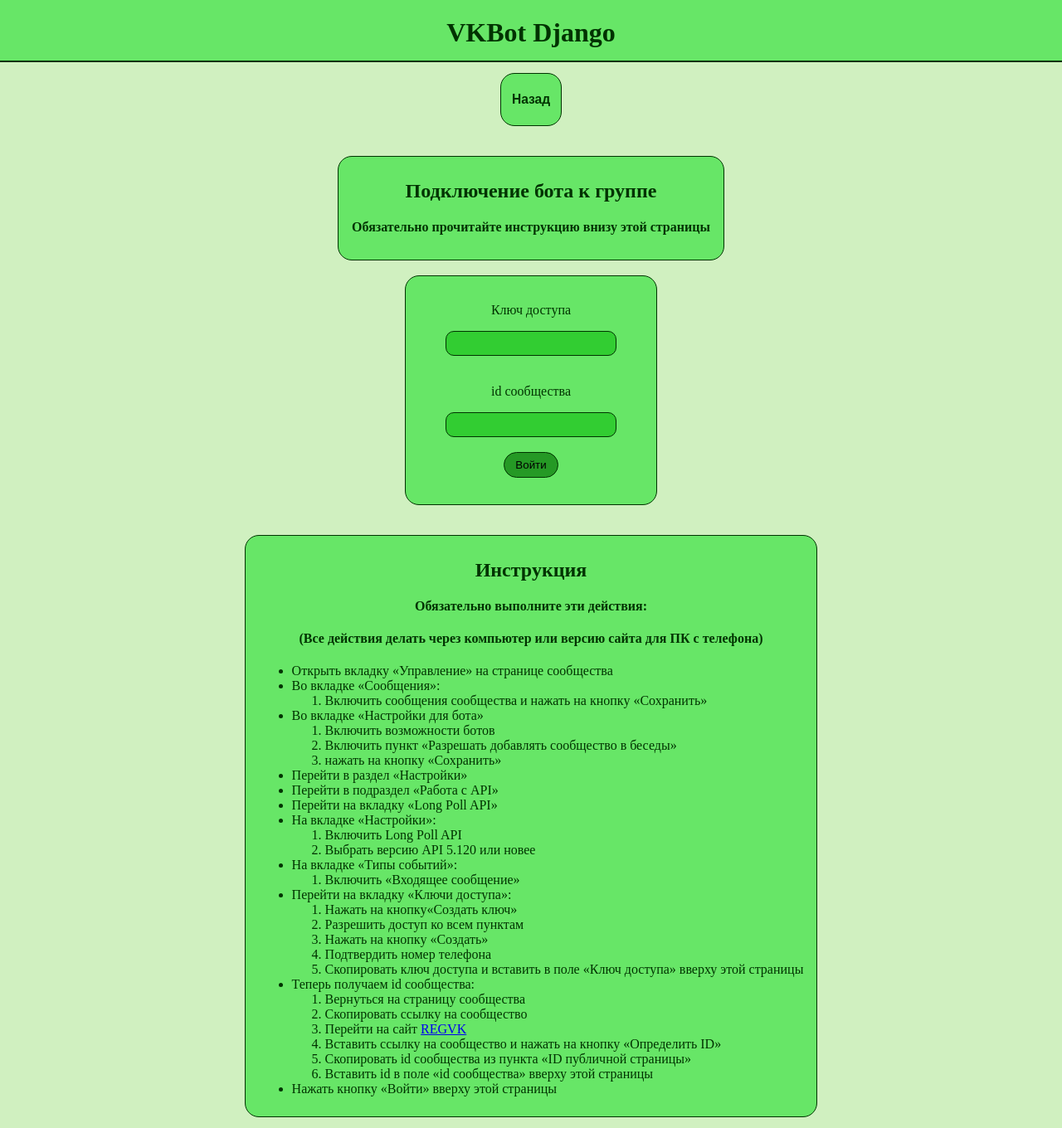
After one commit to Roofchick/vkbot_django, a Django app: page /accounts/new_group in a window 1280 px wide. The commit adds this page. Shown: the whole page at 83% size. Run offline with Django 3.2, Linux system fonts and the light colour scheme.

Commit message:
Some fix

```diff
--- a/bot/apps/accounts/urls.py
+++ b/bot/apps/accounts/urls.py
@@ -6,9 +6,17 @@ app_name = 'Accounts'
 urlpatterns = [
 	path('', views.index, name = 'index'),
 	path('new_account', views.new_account, name = 'new_account'),
+	path('new_account_token', views.new_account_token, name = 'new_account_token'),
+	path('new_acc_login_or_token', views.new_acc_login_or_token, name='new_acc_login_or_token'),
+	path('new', views.new, name='new'),
+	path('new_group', views.new_group, name='new_group'),
 	path('<int:account_id>/', views.settings, name = 'settings'),
 	path('<int:account_id>/save', views.save, name = 'save'),
-	path('create', views.create, name = 'create'),
+	path('create_account', views.create_account, name = 'create_account'),
+	path('create_account_token', views.create_account_token, name = 'create_account_token'),
+	path('create_group', views.create_group, name='create_group'),
 	path('start', views.start, name='start'),
 	path('end', views.end, name='end'),
+	path('<int:account_id>/delete_yesno', views.delete_yesno, name='delete_yesno'),
+	path('<int:account_id>/delete_account', views.delete_account, name='delete_account'),
 ]
--- a/bot/apps/accounts/views.py
+++ b/bot/apps/accounts/views.py
@@ -34,11 +34,25 @@ def save(request, account_id):
 	except:
 		raise Http404('Аккаунт не найден')
 
-	a.name = request.POST['name']
-	a.mark = request.POST['mark']
-	a.sleep = request.POST['sleep']
-	a.status = request.POST['status']
+	try:
+		a.name = request.POST['name']
+	except:
+		pass
 
+	try:
+		a.mark = request.POST['mark']
+	except:
+		pass
+
+	try:
+		a.sleep = request.POST['sleep']
+	except:
+		pass
+
+	try:
+		a.status = request.POST['status']
+	except:
+		pass
 
 	try:
 		x = request.POST['auto_friends']
@@ -74,14 +88,57 @@ def save(request, account_id):
 
 	a.save()
 
+	base_name = request.POST['base_name']
+	try:
+		with open(f"base/{base_name}") as f:
+			pass
+		a.base_name = base_name
+		a.save()
+		return HttpResponseRedirect( reverse('Accounts:settings', args=(a.id,)) )
+	except:
+		print(base_name)
+		return render(request, 'accounts/settings.html', {'account': a, 'error_base': base_name})
 
-	return HttpResponseRedirect( reverse('Accounts:settings', args=(a.id,)) )
 
 def new_account(request):
 	return render(request, 'accounts/new_account.html')
 
+def new_account_token(request):
+	return render(request, 'accounts/new_account_token.html')
 
-def create(request):
+def new(request):
+	return render(request, 'accounts/new.html')
+
+def new_acc_login_or_token(request):
+	return render(request, 'accounts/new_acc_login_or_token.html')
+
+def create_group(request):
+
+	token = request.POST['longpoll_token']
+
+	id = request.POST['id']
+
+	a = requests.get('https://api.vk.com/method/groups.getLongPollServer', params={'lp_version': 3, 'v': 5.121 , 'access_token': token, 'group_id': id})
+
+	try:
+		ts = a.json()['response']['ts']
+	except:
+		return render(request, 'accounts/new_account.html', {'error': True})
+
+	a = requests.get('https://api.vk.com/method/groups.getById', params={'access_token': token, 'group_id': id, 'v': 5.121})
+
+	name = a.json()['response'][0]['name']
+
+	a = Account(call=name, token=token, group=id)
+
+	a.save()
+
+	return render(request, 'accounts/settings.html', {'account': a})
+
+def new_group(request):
+	return render(request, 'accounts/new_group.html')
+
+def create_account(request):
 
 	login = request.POST['login']
 	password = request.POST['password']
@@ -90,6 +147,7 @@ def create(request):
 	try:
 		token = a.json()['access_token']
 	except:
+		print(a.text)
 		return render(request, 'accounts/new_account.html', {'error': True})
 
 	a = requests.get('https://api.vk.com/method/account.getProfileInfo', params={'v': 5.121, 'access_token': token})
@@ -107,14 +165,20 @@ def create(request):
 def start(request):
 
 	a = Status.objects.all()[0]
-	a.work = True
-	a.save()
-
-	start_bot()
 
 	accounts_list = Account.objects.all()
 
-	return render(request, 'accounts/list.html', {'accounts_list': accounts_list, 'start': a.work})
+	if accounts_list:
+
+		a.work = True
+		a.save()
+
+		start_bot()
+
+		return render(request, 'accounts/list.html', {'accounts_list': accounts_list, 'start': a.work})
+
+	else:
+		return render(request, 'accounts/list.html', {'accounts_list': accounts_list, 'start': a.work})
 
 
 def end(request):
@@ -126,3 +190,30 @@ def end(request):
 	accounts_list = Account.objects.all()
 
 	return render(request, 'accounts/list.html', {'accounts_list': accounts_list, 'start': a.work})
+
+def delete_yesno(request, account_id):
+	return render(request, 'accounts/delete_yesno.html', {'account_id': account_id})
+
+def delete_account(request, account_id):
+	Account.objects.get(id=account_id).delete()
+	return index(request)
+
+def create_account_token(request):
+
+	token = request.POST['token']
+
+	a = requests.get('https://api.vk.com/method/account.getProfileInfo', params={'v': 5.121, 'access_token': token})
+
+	try:
+		name = a.json()['response']['first_name']
+		last_name = a.json()['response']['last_name']
+	except:
+		return render(request, 'accounts/new_account_token.html', {'error': True})
+
+	a = requests.get('https://api.vk.com/method/account.getProfileInfo', params={'v': 5.121, 'access_token': token})
+
+	a = Account(call=f'{name} {last_name}', token=token)
+
+	a.save()
+
+	return render(request, 'accounts/settings.html', {'account': a})
--- /dev/null
+++ b/bot/templates/accounts/new_group.html
@@ -0,0 +1,102 @@
+{% extends 'base.html' %}
+
+{% block title %}Новый аккаунт{% endblock %}
+
+{% block content %}
+
+	<form action="{% url 'Accounts:new' %}", method='POST'>
+
+		{% csrf_token %}
+
+		<div class="AccountDiv"><button type="submit" class="AccountSettings"><h3 class="Start">Назад</h3></button></div><br/><br/>
+
+	</form>
+
+	<div class="AccountDiv AccountName">
+	<div class="auth_name">
+		<h2>Подключение бота к группе</h2>
+		<h4>Обязательно прочитайте инструкцию внизу этой страницы</h4>
+	</div></div><br/>
+
+	<div class="AccountDiv AccountName">
+	<div class="auth">
+
+	<form action="/accounts/create_group", method='POST'>
+
+		{% csrf_token %}
+
+		<p>Ключ доступа</p>
+		<input type='text' name="longpoll_token" required=""></input><br><br>
+
+		<p>id сообщества</p>
+		<input type='text' name="id" required=""></input><br><br>
+
+		{% if error %}
+    <div id="error" title="Error">
+        <p>Неправильный логин или пароль</p>
+    </div>
+		{% endif %}
+
+		<button type="submit" class="Save">Войти</button>
+
+	</form></div>
+	</div><br><br>
+
+	<div class="AccountDiv AccountName">
+	<div class="auth_name">
+
+	<h2>Инструкция</h2>
+	<h4>Обязательно выполните эти действия:</h4>
+	<h4>(Все действия делать через компьютер или версию сайта для ПК с телефона)</h4>
+
+	<div class="Instr">
+	<ul>
+		<li>Открыть вкладку &laquo;Управление&raquo; на странице сообщества</li>
+		<li>Во вкладке &laquo;Сообщения&raquo;:</li>
+		<ol><li>Включить сообщения сообщества и нажать на кнопку &laquo;Сохранить&raquo;</li></ol>
+		<li>Во вкладке &laquo;Настройки для бота&raquo;</li>
+		<ol>
+			<li>Включить возможности ботов</li>
+			<li>Включить пункт &laquo;Разрешать добавлять сообщество в беседы&raquo;</li>
+			<li>нажать на кнопку &laquo;Сохранить&raquo;</li>
+		</ol>
+		<li>Перейти в раздел &laquo;Настройки&raquo;</li>
+		<li>Перейти в подраздел &laquo;Работа с API&raquo;</li>
+		<li>Перейти на вкладку &laquo;Long Poll API&raquo;</li>
+		<li>На вкладке &laquo;Настройки&raquo;:</li>
+		<ol>
+			<li>Включить Long Poll API</li>
+			<li>Выбрать версию API 5.120 или новее</li>
+		</ol>
+		<li>На вкладке &laquo;Типы событий&raquo;:</li>
+		<ol>
+			<li>Включить &laquo;Входящее сообщение&raquo;</li>
+		</ol>
+		<li>Перейти на вкладку &laquo;Ключи доступа&raquo;:</li>
+		<ol>
+			<li>Нажать на кнопку&laquo;Создать ключ&raquo;</li>
+			<li>Разрешить доступ ко всем пунктам</li>
+			<li>Нажать на кнопку &laquo;Создать&raquo;</li>
+			<li>Подтвердить номер телефона</li>
+			<li>Скопировать ключ доступа и вставить в поле &laquo;Ключ доступа&raquo; вверху этой страницы</li>
+		</ol>
+		<li>Теперь получаем id сообщества:</li>
+		<ol>
+			<li>Вернуться на страницу сообщества</li>
+			<li>Скопировать ссылку на сообщество</li>
+			<li>Перейти на сайт <a href="https://regvk.com/id/">REGVK</a></li>
+			<li>Вставить ссылку на сообщество и нажать на кнопку &laquo;Определить ID&raquo;</li>
+			<li>Скопировать id сообщества из пункта &laquo;ID публичной страницы&raquo;</li>
+			<li>Вставить id в поле &laquo;id сообщества&raquo; вверху этой страницы</li>
+		</ol>
+		<li>Нажать кнопку &laquo;Войти&raquo; вверху этой страницы</li>
+	</ul>
+
+</div></div></div>
+
+
+
+
+
+
+{% endblock %}
--- a/bot/templates/base.html
+++ b/bot/templates/base.html
@@ -2,10 +2,126 @@
 	 <head>
 		 <title>{% block title %}Аккаунт{% endblock %}</title>
 		 <meta charset="UTF-8">
+		 <style>
+		 	body {
+		 		margin: 0;
+				background-color: #d0f0c0;#e2f7df;
+			}
+
+			header {
+				width: 100%;
+				background: #67e667;
+				height: 75px;
+				overflow: hidden;
+			}
+
+			h1.BotNameHeader {
+				text-align: center;
+				color: #003300;
+				padding: 0px 0px 15px 0px;
+				border-bottom: 2px solid #003300;
+			}
+			div.content {
+				padding: 1% 0%;
+			}
+			button.StartBot {
+				border-radius: 17px;
+				height: 55px;
+				width: 170px;
+				background: #67e667;
+				border: 1.5px solid #003300;
+			}
+			button.AccountSettings {
+				border-radius: 17px;
+				background: #67e667;
+				border: 1.5px solid #003300;
+				padding: 0.5em 1em 0.5em 1em;
+				align-items: left;
+			}
+			button.Save {
+				border-radius: 17px;
+				background: #259925;
+				border: 1.5px solid #003300;
+				padding: 0.5em 1em 0.5em 1em;
+				align-items: left;
+			}
+			input, textarea {
+				border-radius: 10px;
+				background: #32cd32;
+				border: 1.5px solid #003300;
+				padding: 0.5em 1em 0.5em 1em;
+				align-items: left;
+			}
+			h3.Start {
+				color: #003300;
+			}
+			div.AccountName {
+				color: #003300;
+			}
+			div, h3, h2 {
+				color: #003300;
+			}
+			div.Start {
+				text-align: center;
+			}
+			div.AccountDiv {
+				text-align: center;
+			}
+			th.AccountNewDiv {
+				text-align: right;
+				width: 50%;
+			}
+			table.TableNew {
+				width: 100%;
+			}
+			div.auth {
+				border-radius: 17px;
+				background: #67e667;
+				border: 1.5px solid #003300;
+				padding: 1em 3em 2em 3em;
+				align-items: left;
+				display: inline-block;
+				text-align: center;
+			}
+			div.auth_name {
+				border-radius: 17px;
+				background: #67e667;
+				border: 1.5px solid #003300;
+				padding: 0.5em 1em 0.5em 1em;
+				align-items: left;
+				display: inline-block;
+				text-align: center;
+			}
+			button.DeleteAccount {
+				border-radius: 17px;
+				background: #ffa8af;
+				border: 3px solid #ff0000;
+				padding: 0.5em 1em 0.5em 1em;
+				align-items: left;
+			}
+			h3.Delete {
+				color: #ff0000;
+			}
+			div.Instr {
+				text-align: left;
+			}
+			table.DeleteYesNo {
+				width: 100%;
+			}
+
+		 </style>
+
+
+
 	 </head>
 	 <body>
+		<header>
+	 		<h1 class="BotNameHeader">VKBot Django</h1>
+	 	</header>
 
-	 	{% block content %}Настройки{% endblock %}
+	 	<div class="content" width=50%>
+	 		{% block content %}Произошла ошибка, обновите страницу или обратитесь к https://vk.com/roofchick{% endblock %}
+		</div>
 
 	 </body>
  </html>
--- a/bot/urls.py
+++ b/bot/urls.py
@@ -1,9 +1,11 @@
-
+from django.views.generic import RedirectView
 from django.contrib import admin
 from django.urls import path, include
+from django.conf.urls import url
 
 urlpatterns = [
     path('admin/', admin.site.urls),
     path('accounts/', include('accounts.urls')),
     path('', include('accounts.urls')),
+    url(r'^favicon\.ico$',RedirectView.as_view(url='/images/favicon.ico')),
 ]
```
Also changed, not shown: bot/apps/accounts/models.py (+0 -14 lines), bot/templates/accounts/delete_yesno.html (added, +33 -0 lines), bot/templates/accounts/list.html (+13 -32 lines), bot/templates/accounts/new.html (added, +37 -0 lines), bot/templates/accounts/new_acc_login_or_token.html (added, +37 -0 lines), bot/templates/accounts/new_account.html (+13 -20 lines), bot/templates/accounts/new_account_token.html (added, +46 -0 lines), bot/templates/accounts/settings.html (+38 -20 lines), func/get_updates.py (+3 -11 lines), func/tell.py (+6 -3 lines), main.py (+13 -19 lines), base/cities.json (renamed from cities.json), db.sqlite3, images/favicon.ico (added).
